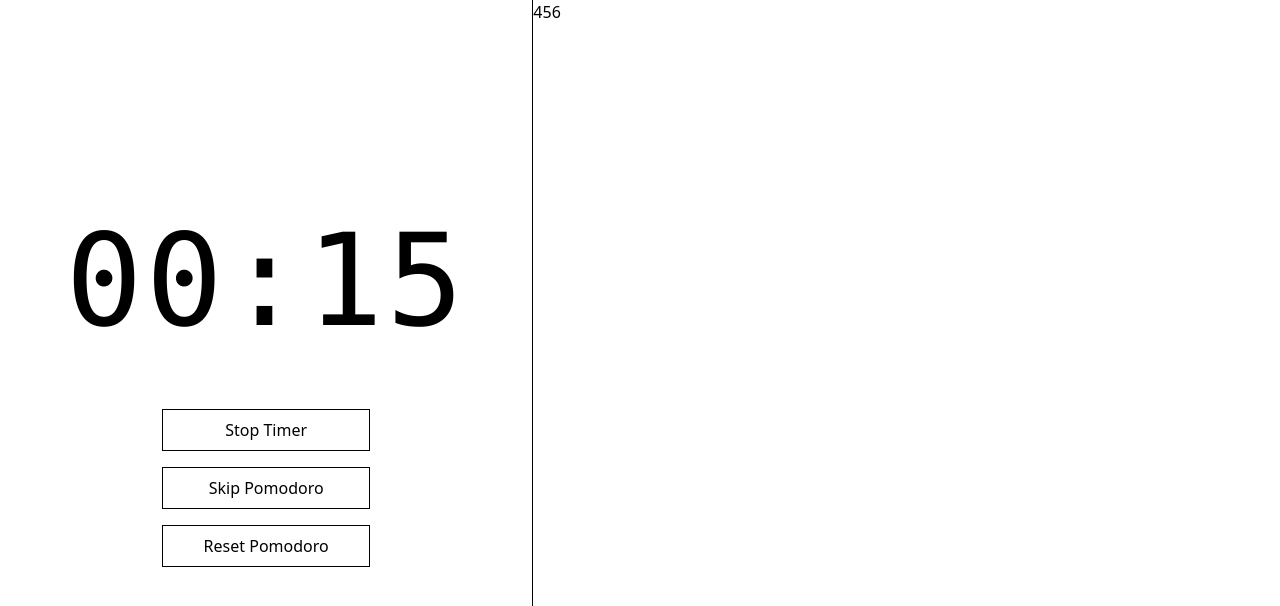
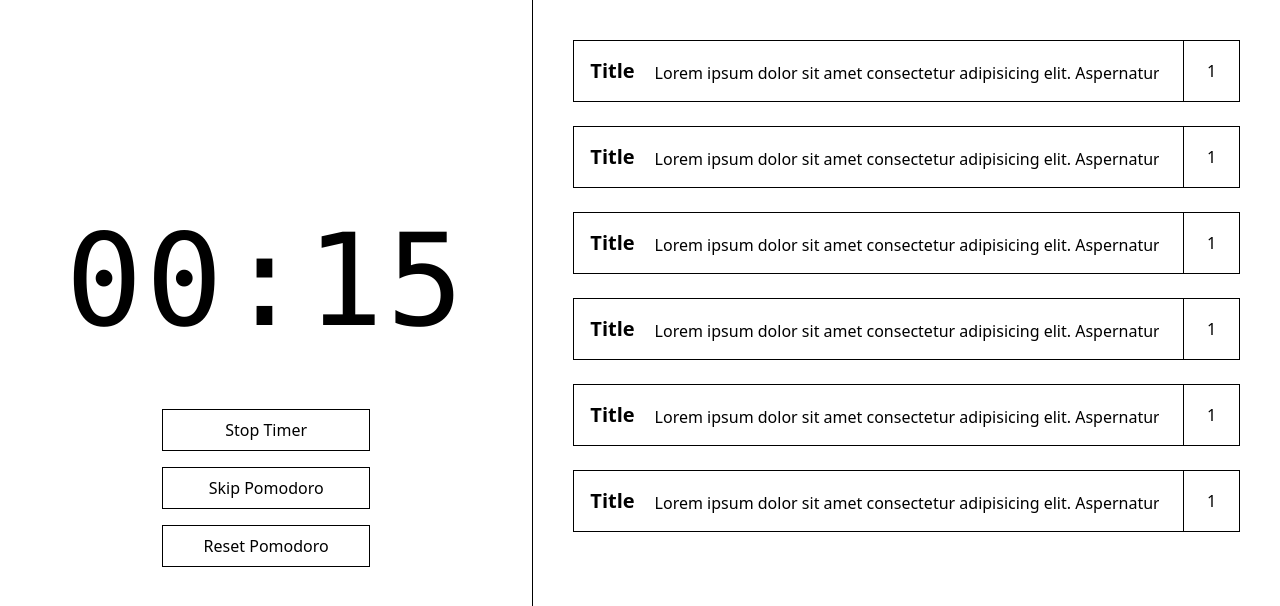
Before and after one commit to AngW1SH/Pomodoro-Timer, a React (Vite) app in the folder client/: page / in a window 1280 px wide. Shown: the top 606 px of the page. Built offline with nearby package versions, Linux system fonts and the light colour scheme.

Commit message:
add list desktop visuals

```diff
--- a/client/src/components/List.tsx
+++ b/client/src/components/List.tsx
@@ -3,7 +3,82 @@ import React, { FC } from "react";
 interface ListProps {}
 
 const List: FC<ListProps> = () => {
-  return <div className="h-full w-7/12">456</div>;
+  return (
+    <div className="h-full w-7/12 overflow-auto p-10">
+      <div className="relative mb-6 flex cursor-pointer items-end justify-center border border-black py-4">
+        <div className="ml-4 mr-5 whitespace-nowrap text-xl font-bold">
+          Title
+        </div>
+        <div className="mr-20 overflow-hidden whitespace-nowrap">
+          Lorem ipsum dolor sit amet consectetur adipisicing elit. Aspernatur
+          nemo eaque ratione ut? Ab dignissimos ut, incidunt omnis hic sapiente.
+        </div>
+        <div className="absolute right-0 top-0 flex h-full w-14 items-center justify-center border-l border-black bg-white">
+          1
+        </div>
+      </div>
+      <div className="relative mb-6 flex cursor-pointer items-end border border-black py-4">
+        <div className="ml-4 mr-5 whitespace-nowrap text-xl font-bold">
+          Title
+        </div>
+        <div className="mr-20 overflow-hidden whitespace-nowrap">
+          Lorem ipsum dolor sit amet consectetur adipisicing elit. Aspernatur
+          nemo eaque ratione ut? Ab dignissimos ut, incidunt omnis hic sapiente.
+        </div>
+        <div className="absolute right-0 top-0 flex h-full w-14 items-center justify-center border-l border-black bg-white">
+          1
+        </div>
+      </div>
+      <div className="relative mb-6 flex cursor-pointer items-end border border-black py-4">
+        <div className="ml-4 mr-5 whitespace-nowrap text-xl font-bold">
+          Title
+        </div>
+        <div className="mr-20 overflow-hidden whitespace-nowrap">
+          Lorem ipsum dolor sit amet consectetur adipisicing elit. Aspernatur
+          nemo eaque ratione ut? Ab dignissimos ut, incidunt omnis hic sapiente.
+        </div>
+        <div className="absolute right-0 top-0 flex h-full w-14 items-center justify-center border-l border-black bg-white">
+          1
+        </div>
+      </div>
+      <div className="relative mb-6 flex cursor-pointer items-end border border-black py-4">
+        <div className="ml-4 mr-5 whitespace-nowrap text-xl font-bold">
+          Title
+        </div>
+        <div className="mr-20 overflow-hidden whitespace-nowrap">
+          Lorem ipsum dolor sit amet consectetur adipisicing elit. Aspernatur
+          nemo eaque ratione ut? Ab dignissimos ut, incidunt omnis hic sapiente.
+        </div>
+        <div className="absolute right-0 top-0 flex h-full w-14 items-center justify-center border-l border-black bg-white">
+          1
+        </div>
+      </div>
+      <div className="relative mb-6 flex cursor-pointer items-end border border-black py-4">
+        <div className="ml-4 mr-5 whitespace-nowrap text-xl font-bold">
+          Title
+        </div>
+        <div className="mr-20 overflow-hidden whitespace-nowrap">
+          Lorem ipsum dolor sit amet consectetur adipisicing elit. Aspernatur
+          nemo eaque ratione ut? Ab dignissimos ut, incidunt omnis hic sapiente.
+        </div>
+        <div className="absolute right-0 top-0 flex h-full w-14 items-center justify-center border-l border-black bg-white">
+          1
+        </div>
+      </div>
+      <div className="relative mb-6 flex cursor-pointer items-end border border-black py-4">
+        <div className="ml-4 mr-5 whitespace-nowrap text-xl font-bold">
+          Title
+        </div>
+        <div className="mr-20 overflow-hidden whitespace-nowrap">
+          Lorem ipsum dolor sit amet consectetur adipisicing elit. Aspernatur
+          nemo eaque ratione ut? Ab dignissimos ut, incidunt omnis hic sapiente.
+        </div>
+        <div className="absolute right-0 top-0 flex h-full w-14 items-center justify-center border-l border-black bg-white">
+          1
+        </div>
+      </div>
+    </div>
+  );
 };
 
 export default List;
```
